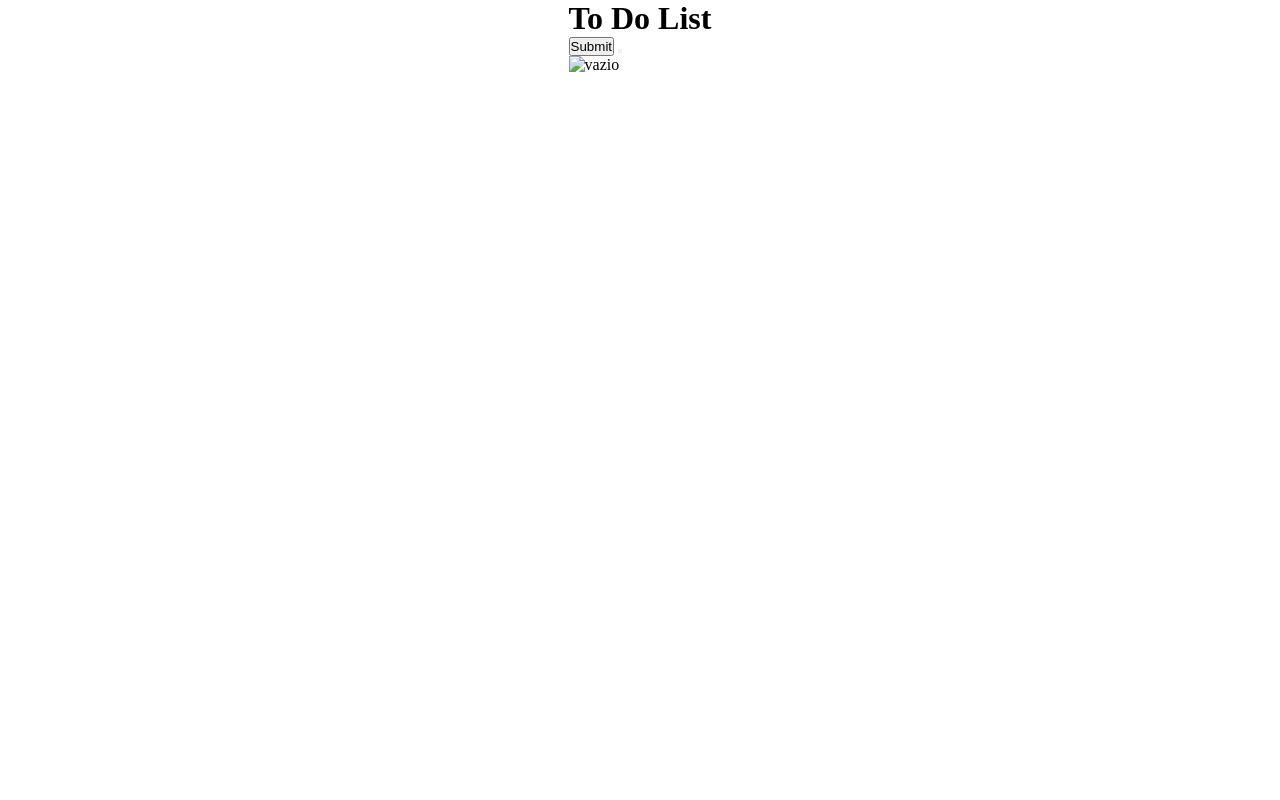
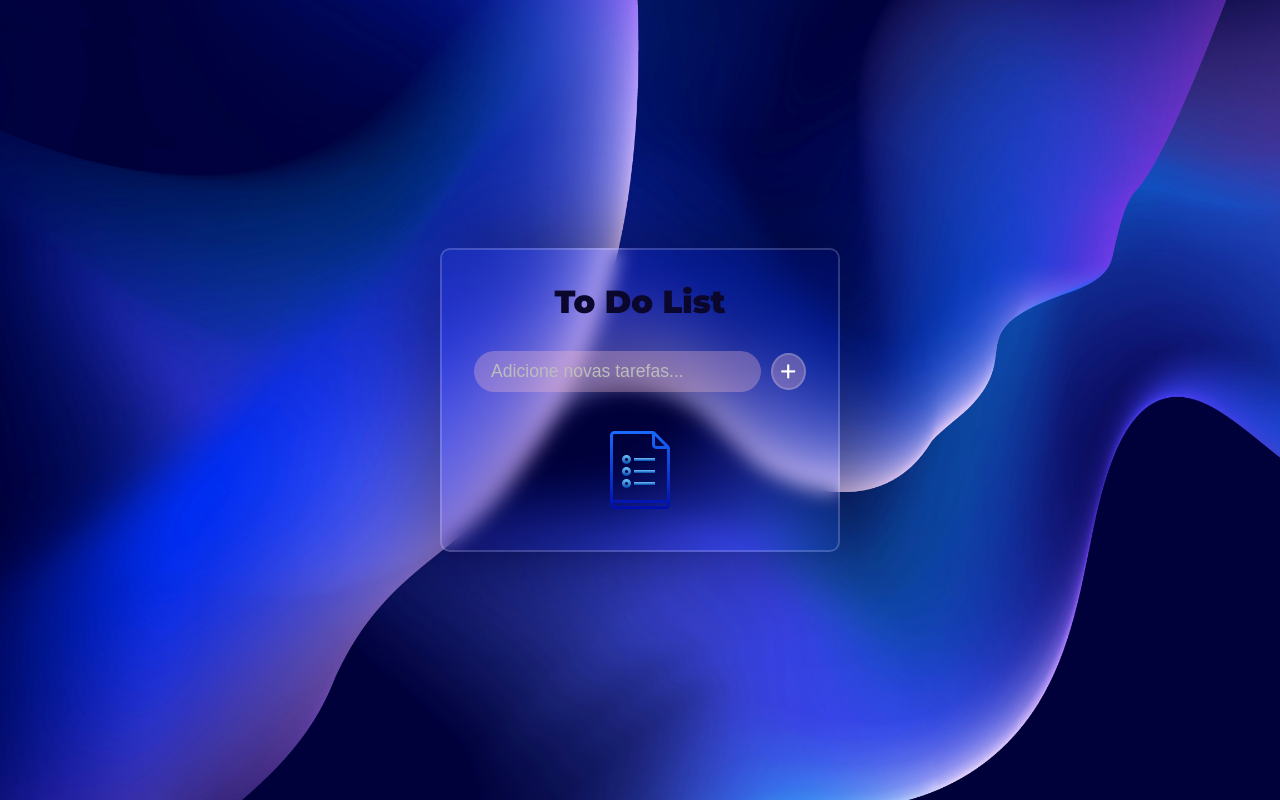
Before and after one commit to YuriSoler/ToDoList, a plain HTML site: page index.html in a window 1280 px wide. Drawn offline with Linux system fonts and the light colour scheme; files whose address does not match are found by name.

Commit message:
Estilização inicial da interface da lista de tarefas com efeito glassmorphism
Implementado o layout base da aplicação To-Do List utilizando Flexbox para centralização do conteúdo e estilização moderna com efeito glassmorphism. Adicionados estilos para a área de entrada, botão de adicionar tarefas, lista de exibição e título principal. O plano de fundo foi configurado com uma imagem.

```diff
--- a/css/style.css
+++ b/css/style.css
@@ -1,3 +1,5 @@
+@import url("https://fonts.googleapis.com/css2?family=Montserrat:ital,wght@0,100..900;1,100..900&display=swap");
+
 * {
   /* Propiedades Universais da pagina */
   margin: 0;
@@ -9,5 +11,85 @@ body {
   display: flex;
   justify-content: center;
   align-items: center;
-  min-width: 100vh;
+  min-height: 100vh;
+  background: url(/assets/img/background.jpg) no-repeat center center/cover;
 }
+.container {
+  /* DIV onde fica a TO DO LIST */
+  display: flex;
+  justify-content: center;
+  align-items: center;
+  height: 100%;
+  width: 100%;
+  padding: 0 20px;
+}
+.todoList {
+  /* To Do List */
+  width: 100%;
+  max-width: 400px;
+  padding: 2rem;
+  display: flex;
+  align-items: center;
+  justify-content: center;
+  flex-direction: column;
+  color: #fff;
+  border-radius: 10px;
+  gap: 30px;
+  box-shadow: 0 0 100px rgba(0, 0, 0, 0.5);
+  border: 2px solid rgba(255, 255, 255, 0.18);
+  backdrop-filter: blur(10px);
+}
+h1 {
+  /* Titulo */
+  font-family: "Montserrat", sans-serif;
+  font-weight: 900;
+  font-size: 2rem;
+  color: #0b072c;
+}
+/* Entrada de dados do usuario (input)*/
+.inputArea {
+  display: flex;
+  justify-content: space-between;
+  align-items: center;
+  width: 100%;
+}
+.inputArea input {
+  flex: 1;
+  padding: 10px 17px;
+  font-size: 1.1rem;
+  border: none;
+  outline: none;
+  border-radius: 22px;
+  background: rgba(255, 194, 209, 0.3);
+  color: #dbdbdb;
+}
+.inputArea input::placeholder {
+  color: #bcbcbc;
+}
+.inputArea button {
+  display: flex;
+  align-items: center;
+  justify-content: center;
+  margin-left: 10px;
+  padding: 8px;
+  border-radius: 50%;
+  color: #fff;
+  font-size: 1.1rem;
+  background: rgba(255, 194, 209, 0.3);
+  border: 2px solid rgba(255, 255, 255, 0.18);
+  cursor: pointer;
+  transition: all 0.2s ease;
+}
+.inputArea button:hover {
+  transform: scale(1.1);
+  background: #0b072c;
+}
+/* Container da lista */
+.containerList {
+  display: flex;
+  align-items: center;
+  justify-content: center;
+}
+#listTask {
+  width: 100%;
+}
--- a/index.html
+++ b/index.html
@@ -17,14 +17,14 @@
     <div class="todoList"> <!-- To Do List -->
       <h1>To Do List</h1>
       <form class="inputArea"> <!-- Formulario -->
-        <input type="submit" id="taskInput" placeholder="Adicione novas tarefas..."><!-- Entrada da tarefa (input) -->
-        <button type="submit" id="btnADDtask"></button>
+        <input type="text" id="taskInput" placeholder="Adicione novas tarefas..."><!-- Entrada da tarefa (input) -->
+        <button type="submit" id="btnADDtask"><i class="fa-solid fa-plus"></i></i></button>
       </form>
       <div class="containerList">
         <ul id="listTask">
           <!-- Aqui vai entrar as tarefas -->
         </ul>
-        <img class="listVazia" src="assets/img/" alt="vazio"> <!-- imagem quando a lista estiver vazia -->
+        <img class="listVazia" src="assets/img/listaVazia.png" alt="vazio"> <!-- imagem quando a lista estiver vazia -->
       </div>
     </div>
   </div>
```
Also changed, not shown: assets/img/background.jpg (added), assets/img/listaVazia.png (added).
